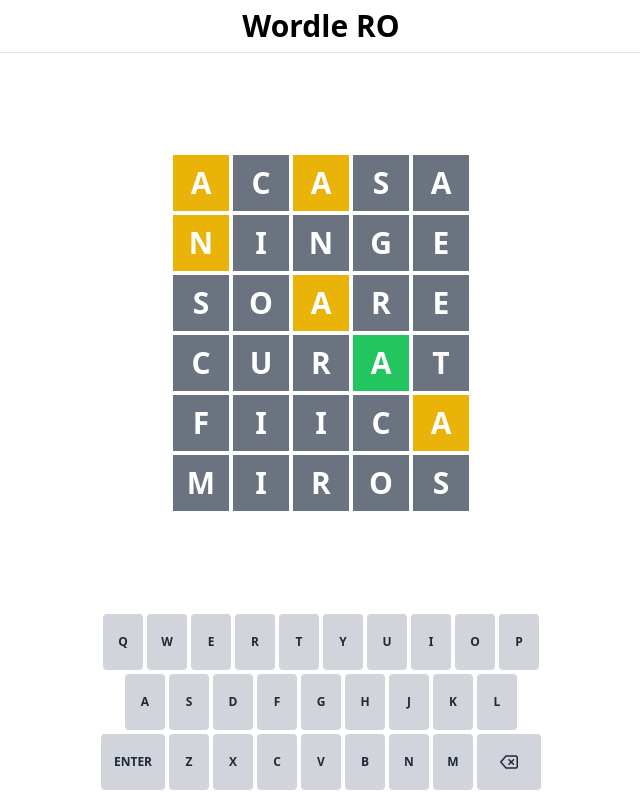
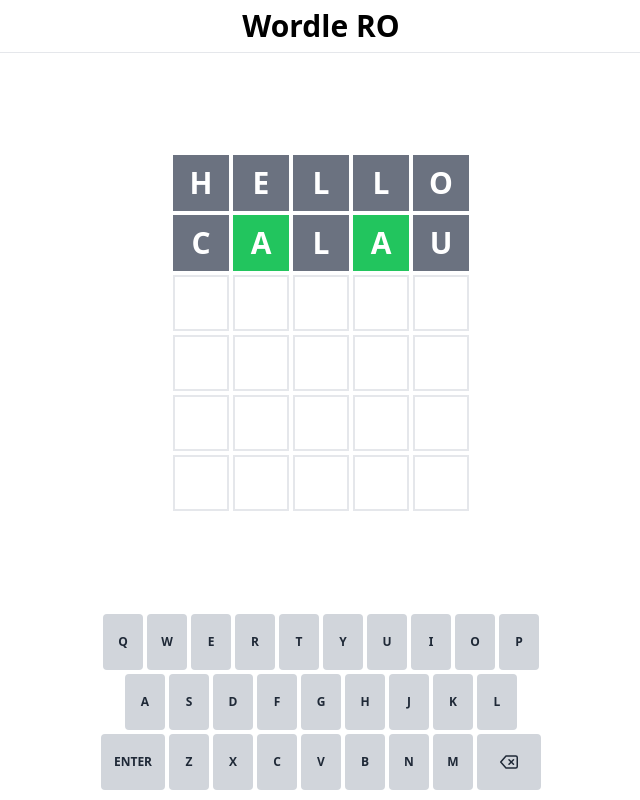
Before and after one commit to danielavornic/wordle-ro, a React (Vite) app: page / in a window 1280 px wide. Shown: the whole page, without its empty margins (319-959 px from the left). Built offline with nearby package versions, Linux system fonts and the light colour scheme.

Commit message:
render guesses from store in grid + add currentRow state property

```diff
--- a/src/components/grid/Grid.tsx
+++ b/src/components/grid/Grid.tsx
@@ -1,16 +1,20 @@
 import { FC } from 'react';
+import { ROWS_COUNT } from '../../constants/settings';
+import { useStore } from '../../store/store';
 
 import GridRow from './GridRow';
 
 const Grid: FC = () => {
+  const { guesses } = useStore();
+
+  const remainingGuesses = ROWS_COUNT - guesses.length;
+  const rows = [...guesses, ...Array(remainingGuesses).fill('')];
+
   return (
     <div>
-      <GridRow word={'acasa'} />
-      <GridRow word={'ninge'} />
-      <GridRow word={'soare'} />
-      <GridRow word={'curat'} />
-      <GridRow word={'fiica'} />
-      <GridRow word={'miros'} />
+      {rows.map((word, idx) => (
+        <GridRow key={idx} word={word} />
+      ))}
     </div>
   );
 };
--- a/src/store/store.ts
+++ b/src/store/store.ts
@@ -5,6 +5,7 @@
 interface StoreState {
   answer: string;
   guesses: string[];
+  currentRow: number;
   addGuess: (guess: string) => void;
 }
 
@@ -12,9 +13,13 @@
   persist(
     (set) => ({
       answer: getRandomWord(),
-      guesses: ['acasa', 'ninge', 'soare', 'curat', 'miros'],
+      guesses: ['hello', 'calau', '', '', '', ''],
+      currentRow: 0,
       addGuess: (guess: string) => {
-        set((state) => ({ guesses: [...state.guesses, guess] }));
+        set(({ guesses, currentRow }) => ({
+          guesses: guesses.map((g, i) => (i === currentRow ? g : guess)),
+          currentRow: currentRow + 1,
+        }));
       },
     }),
     {
```
